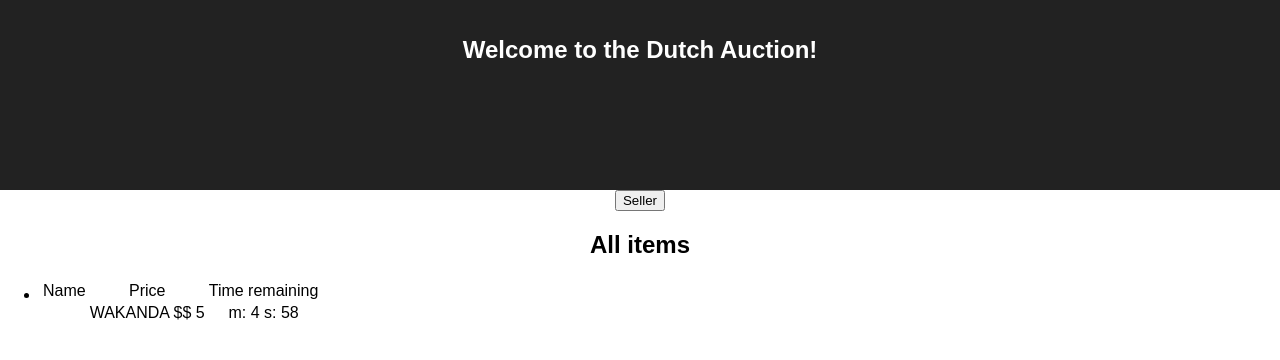
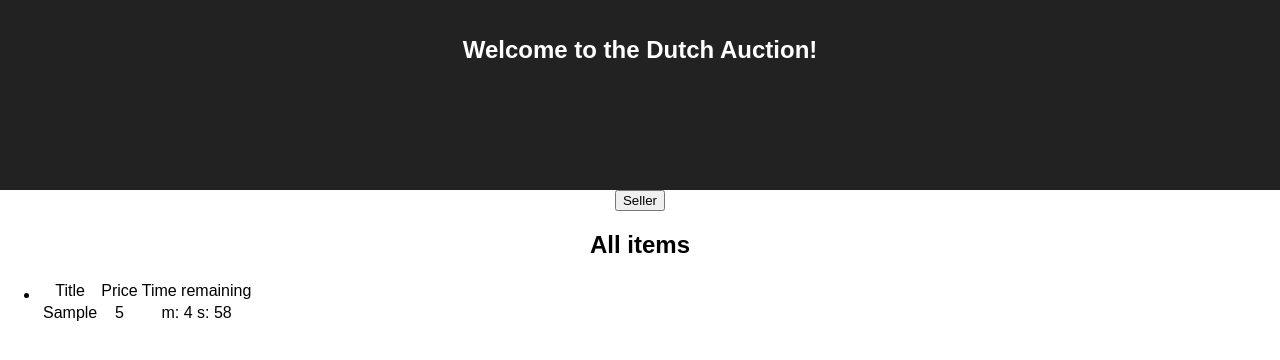
Before and after one commit to Samparkyn/dutch-auction, a React (Create React App) app: page /new-item in a window 1280 px wide. Both pictures are taken after typing "Sample", "5" into the empty fields and a click on the button "Save". Shown: the top 360 px of the page. Built offline with nearby package versions, Linux system fonts and the light colour scheme.

Commit message:
Fix itemsList data keys

```diff
--- a/src/components/items-list/items-list.jsx
+++ b/src/components/items-list/items-list.jsx
@@ -10,15 +10,15 @@ export class ItemsList extends Component {
           <table>
             <thead>
               <tr>
-                <td>Name</td>
+                <td>Title</td>
                 <td>Price</td>
                 <td>Time remaining</td>
               </tr>
             </thead>
             <tbody>
               <tr>
-                <td>{item.name}</td>
-                <td>WAKANDA $$ {item.price}</td>
+                <td>{item.title}</td>
+                <td>{item.price}</td>
                 <td><Timer start={item.start} duration={item.duration}/></td>
               </tr>
             </tbody>
--- a/src/pages/new-item/new-item.jsx
+++ b/src/pages/new-item/new-item.jsx
@@ -60,6 +60,7 @@ export class NewItem extends Component {
             placeholder="Title...">
           </input>
           <input
+            value={startPrice}
             type="number"
             name="price"
             onChange={this.priceHandler}
```
